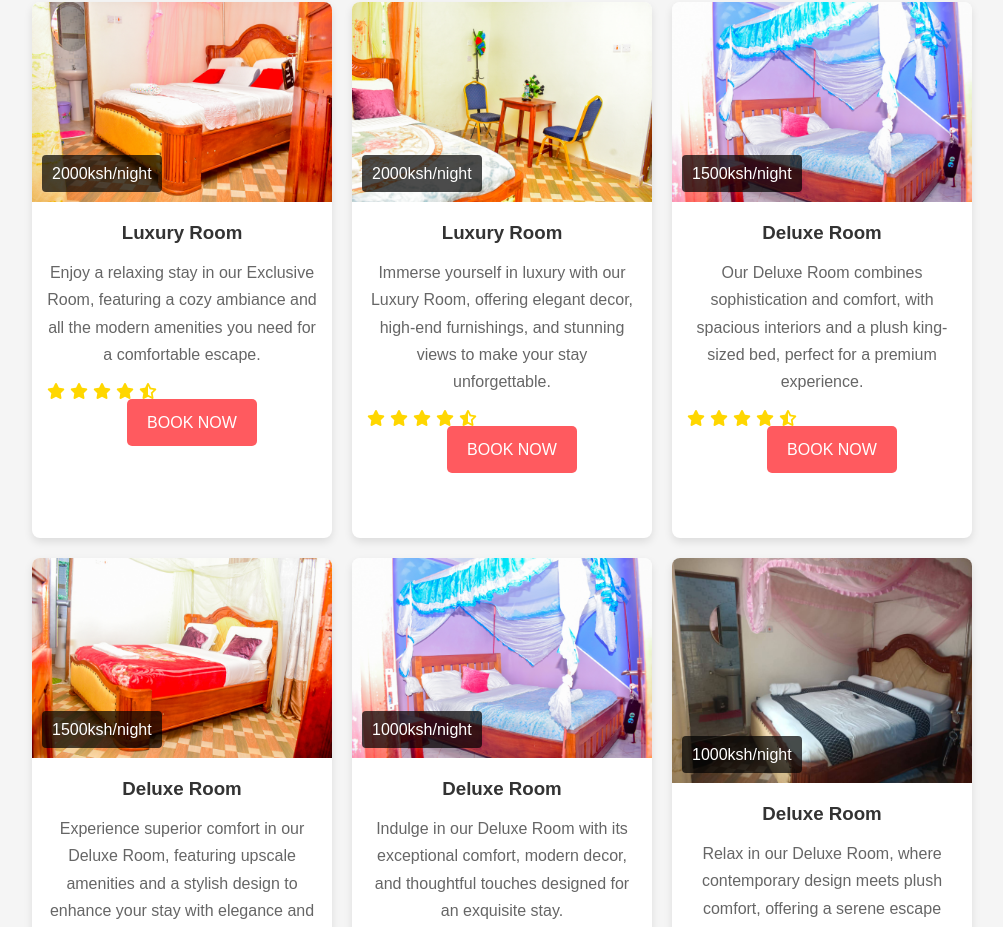
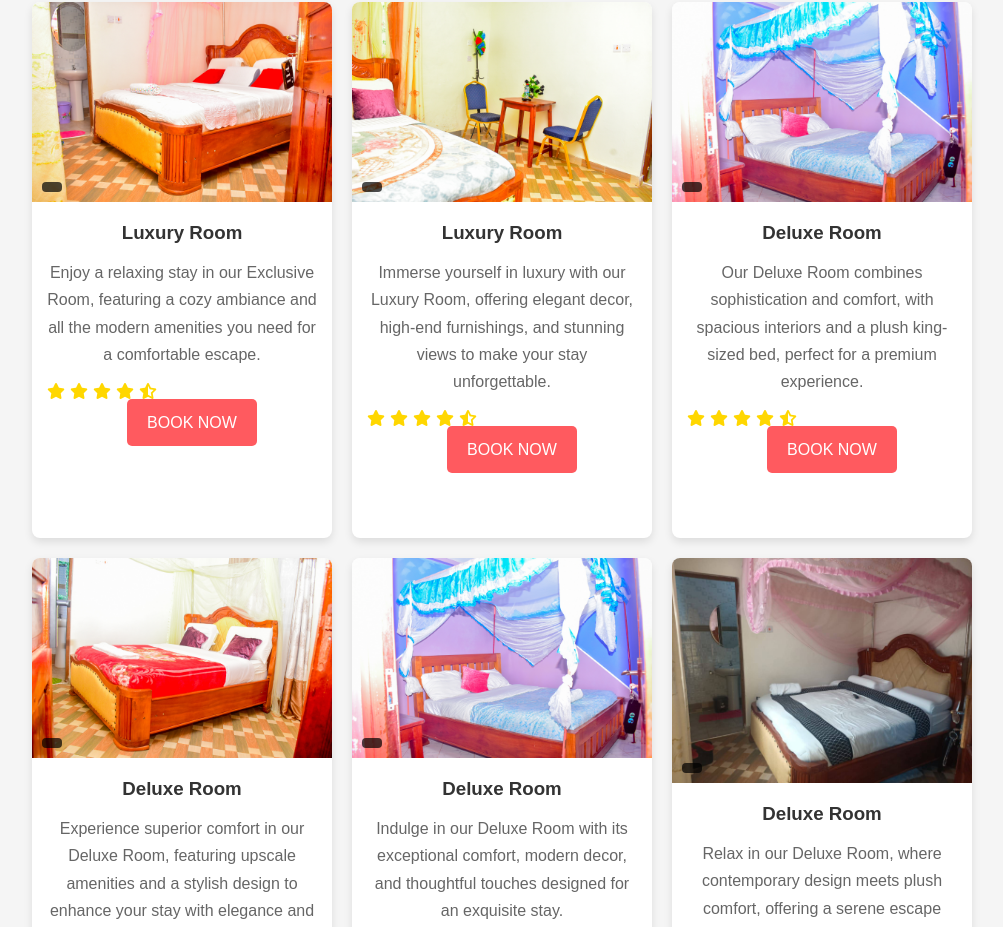
Before and after one commit to mwangi-star/limas, a React (Create React App) app: page / in a window 1280 px wide. Shown: the part 1053-1980 px from the top of the page, without its empty margins (138-1141 px from the left). Built offline with nearby package versions, Linux system fonts and the light colour scheme.

Commit message:
club limas

```diff
--- a/public/index.html
+++ b/public/index.html
@@ -29,7 +29,7 @@
       work correctly both with client-side routing and a non-root public URL.
       Learn how to configure a non-root public URL by running `npm run build`.
     -->
-    <title>React App</title>
+    <title>club limas</title>
   </head>
   <body>
     <noscript>You need to enable JavaScript to run this app.</noscript>
--- a/src/Components/Rooms.js
+++ b/src/Components/Rooms.js
@@ -12,37 +12,37 @@ function Rooms() {
   const rooms = [
     {
       image: room1image,
-      price: '2000ksh/night',
+
       title: 'Luxury Room',
       description: 'Enjoy a relaxing stay in our Exclusive Room, featuring a cozy ambiance and all the modern amenities you need for a comfortable escape.'
   },
   {
       image: room2image,
-      price: '2000ksh/night',
+
       title: 'Luxury Room',
       description: 'Immerse yourself in luxury with our Luxury Room, offering elegant decor, high-end furnishings, and stunning views to make your stay unforgettable.'
   },
   {
       image: room3image,
-      price: '1500ksh/night',
+
       title: 'Deluxe Room',
       description: 'Our Deluxe Room combines sophistication and comfort, with spacious interiors and a plush king-sized bed, perfect for a premium experience.'
   },
   {
       image: room4image,
-      price: '1500ksh/night',
+
       title: 'Deluxe Room',
       description: 'Experience superior comfort in our Deluxe Room, featuring upscale amenities and a stylish design to enhance your stay with elegance and relaxation.'
   },
   {
       image: room5image,
-      price: '1000ksh/night',
+
       title: 'Deluxe Room',
       description: 'Indulge in our Deluxe Room with its exceptional comfort, modern decor, and thoughtful touches designed for an exquisite stay.'
   },
   {
       image: room6image,
-      price: '1000ksh/night',
+
       title: 'Deluxe Room',
       description: 'Relax in our Deluxe Room, where contemporary design meets plush comfort, offering a serene escape with all the amenities you desire.'
   },
```
